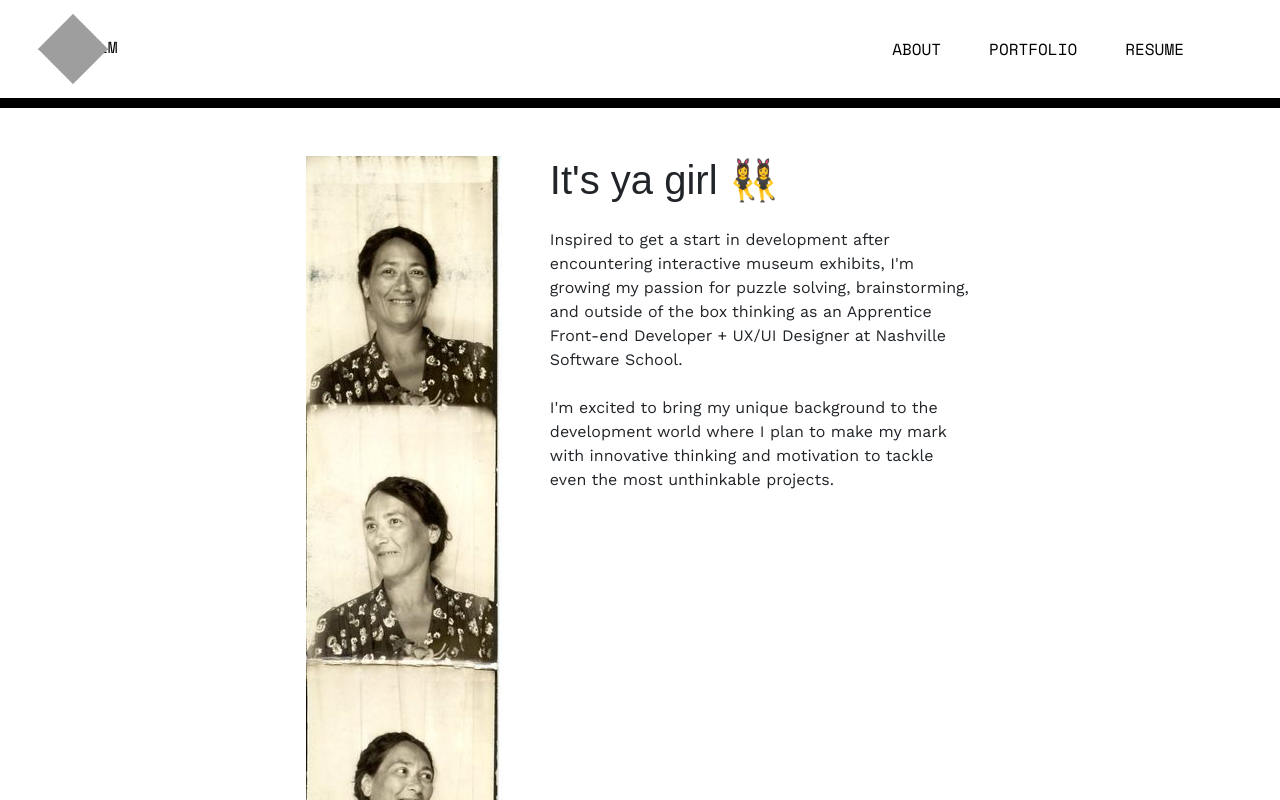
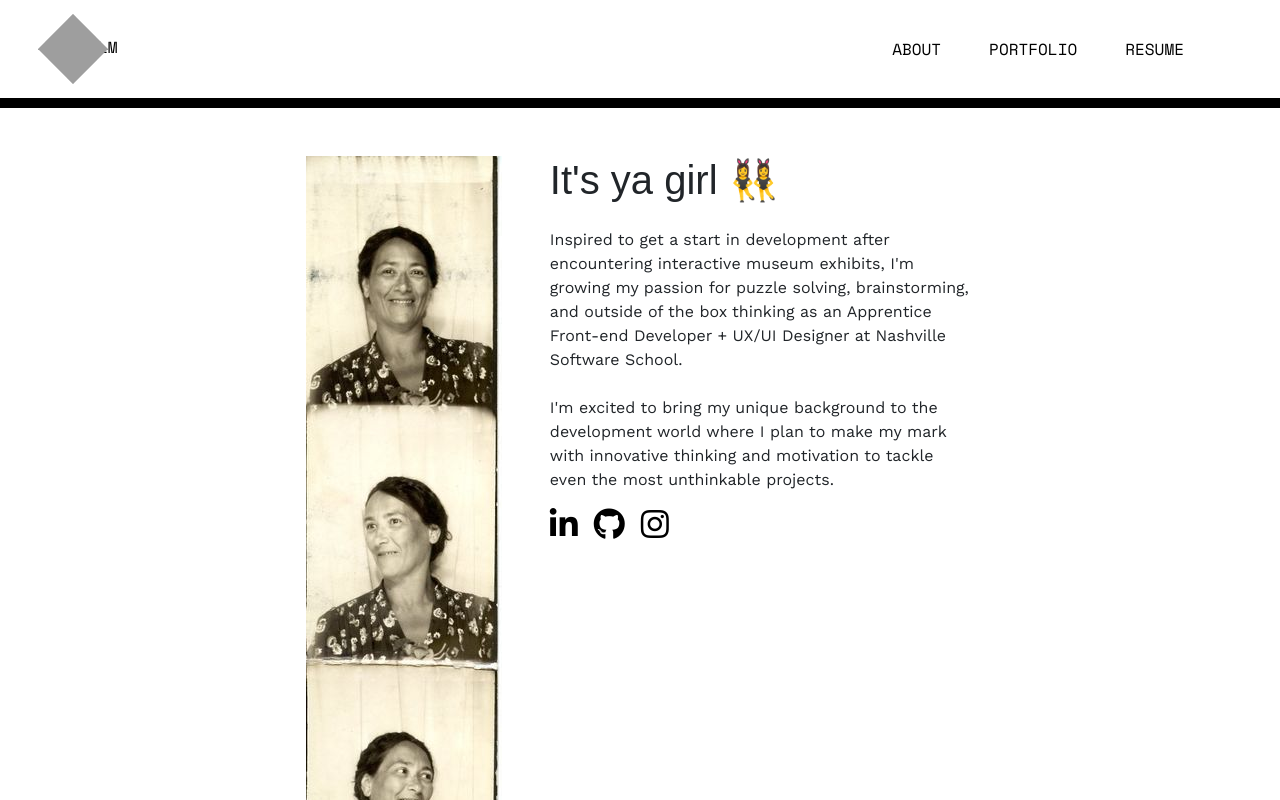
Before and after one commit to mulhollen/lindsaymulhollen, a React (Create React App) app: page /About in a window 1280 px wide. Shown: the top 800 px of the page. Built offline with nearby package versions, Linux system fonts and the light colour scheme; grey boxes are pictures that could not be loaded; the HTML template or start-up script is replaced by a standard one.

Commit message:
added social icons to about

```diff
--- a/public/index.html
+++ b/public/index.html
@@ -20,6 +20,7 @@
       Learn how to configure a non-root public URL by running `npm run build`.
     -->
     <title>Lindsay Mulhollen</title>
+    <link rel="stylesheet" href="https://use.fontawesome.com/releases/v5.0.10/css/all.css" integrity="sha384-+d0P83n9kaQMCwj8F4RJB66tzIwOKmrdb46+porD/OvrJ+37WqIM7UoBtwHO6Nlg" crossorigin="anonymous">
   </head>
   <body>
     <noscript>
--- a/src/About.js
+++ b/src/About.js
@@ -24,6 +24,13 @@ class About extends Component {
                         <br />
                         I'm excited to bring my unique background to the development world where I plan to make my mark with innovative thinking and motivation to tackle even the most unthinkable projects.
                     </p>
+                    <div>
+                        <div class="">
+                            <a href="https://www.linkedin.com/in/mulhollen/" target="_blank" className="mr-3"><i class="fab fa-linkedin-in fa-2x"></i></a>
+                            <a href="https://github.com/mulhollen" target="_blank" className="mr-3"><i class="fab fa-github fa-2x"></i></a>
+                            <a href="https://www.instagram.com/didicrytoday" target="_blank"><i class="fab fa-instagram fa-2x"></i></a>
+                        </div>
+                    </div>
                 </div>
             </div>
         );
```
